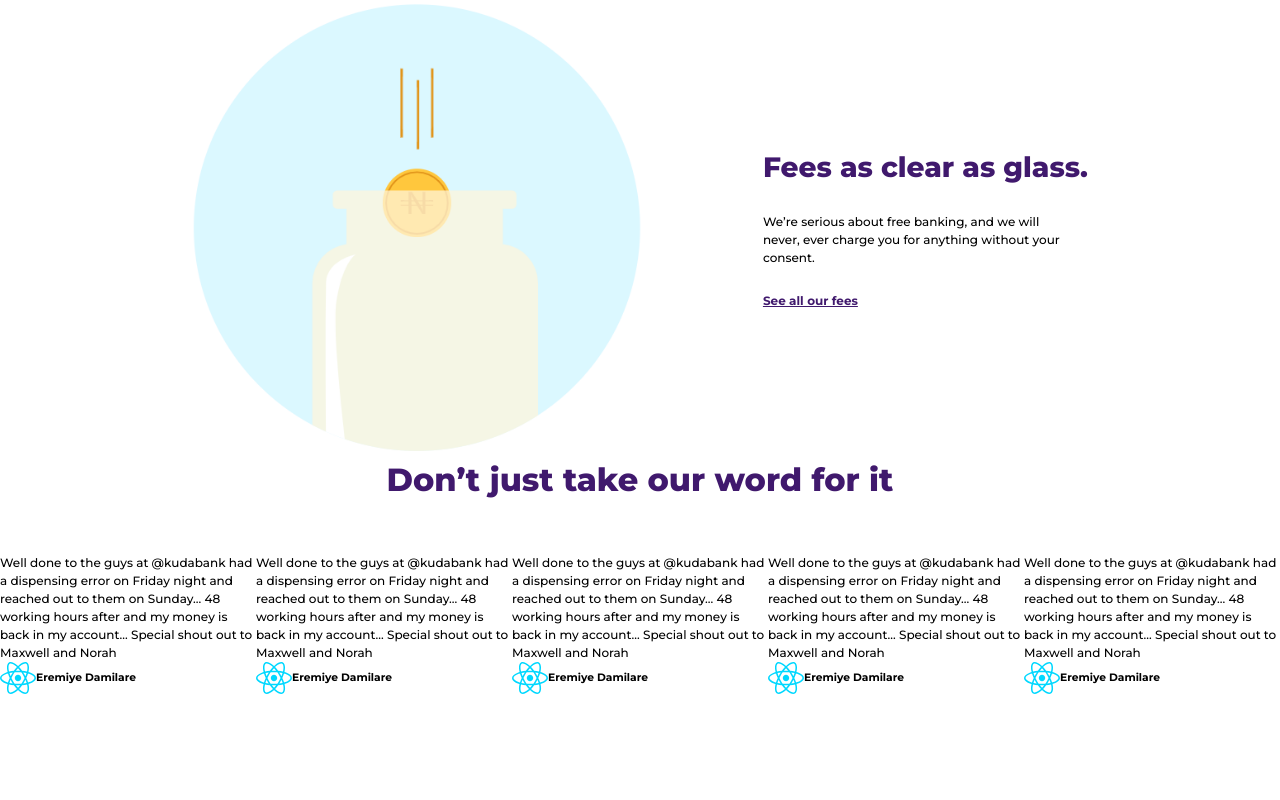
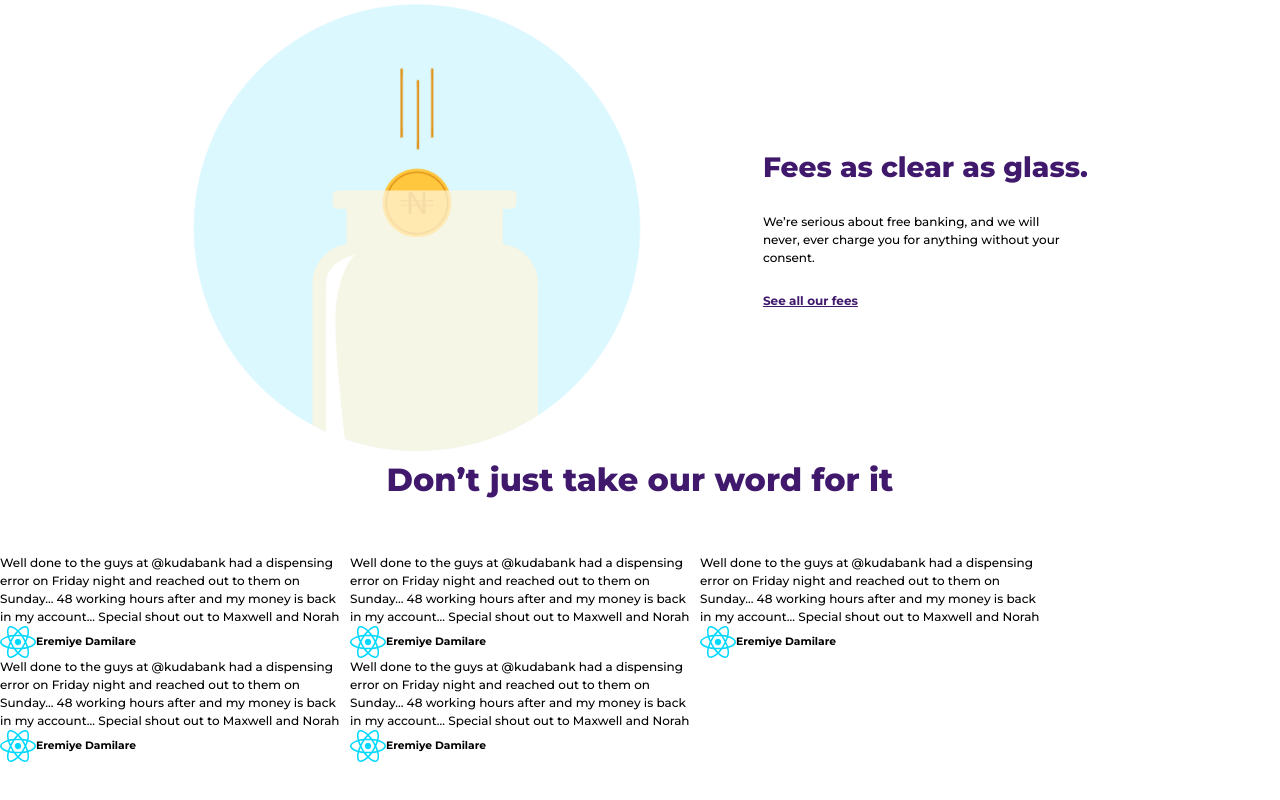
Before and after one commit to Dimex19/kuda-clone, a React (Vite) app: page / in a window 1280 px wide. Shown: the part 4250-5050 px from the top of the page. Before the commit the page ends 4994 px from the top, so only its background shows below. Built offline with nearby package versions, Linux system fonts and the light colour scheme.

Commit message:
section three transition testing

```diff
--- a/src/components/SectionThree.jsx
+++ b/src/components/SectionThree.jsx
@@ -29,7 +29,7 @@
 
 const Container = styled.div`
     display: flex;
-    /* flex-wrap: wrap; */
+    flex-wrap: wrap;
     margin-top: 50px;
     margin-bottom: 50px;
     animation-name: example;
```
